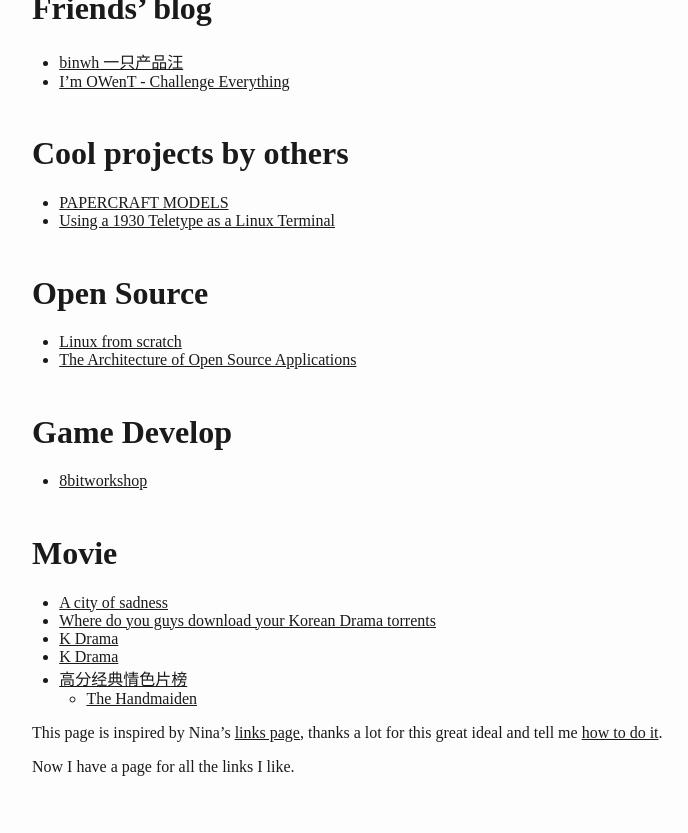
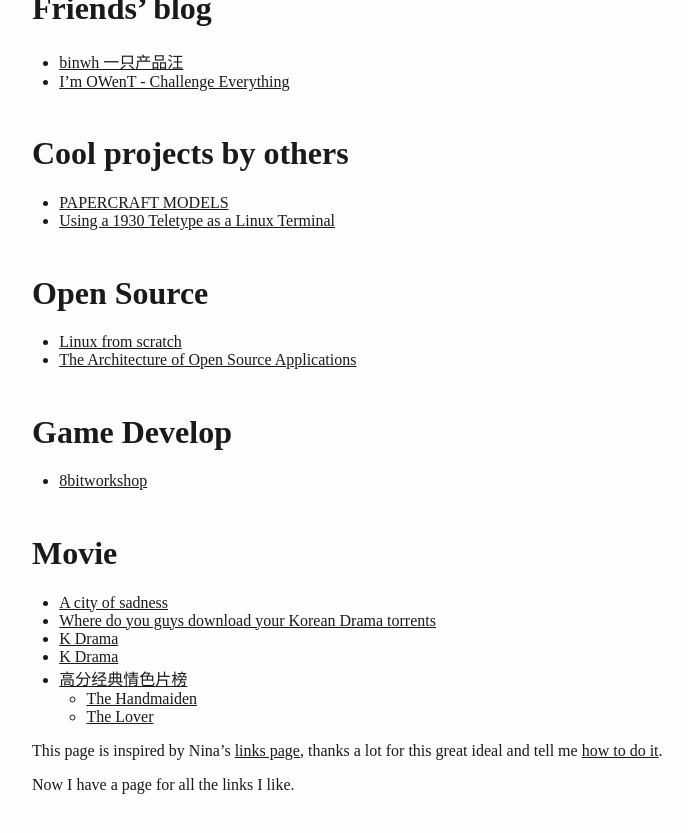
Before and after one commit to wangw469/wangw469.github.io, a Jekyll site: the page built from links.md, in a window 1280 px wide and 900 px high, scrolled down 1073 px. Shown: the top 833 px of the window, without its empty margins (58-746 px from the left). Built offline with Jekyll 4.4.1, drawn with Linux system fonts in a browser that asks for light colours; our own code applies the rules of GitHub Pages for plain Markdown files.

Commit message:
the lover

```diff
--- a/links.md
+++ b/links.md
@@ -61,6 +61,7 @@
 * [K Drama](https://ww1.kissasian.video/home.html)
 * [高分经典情色片榜](https://m.douban.com/subject_collection/film_genre_37)
   * [The Handmaiden](https://www.amazon.com/Handmaiden-KIM-MIN-hee/dp/B08J8K9KJQ)
+  * [The Lover](https://ridomovies.tv/movies/the-lover-watch-online-1992)
 
 This page is inspired by Nina's [links page](http://www.ninakalinina.com/links.htm),
 thanks a lot for this great ideal and tell me [how to do it](https://tech.lgbt/@nina_kali_nina/111661329226873270#.).
```
